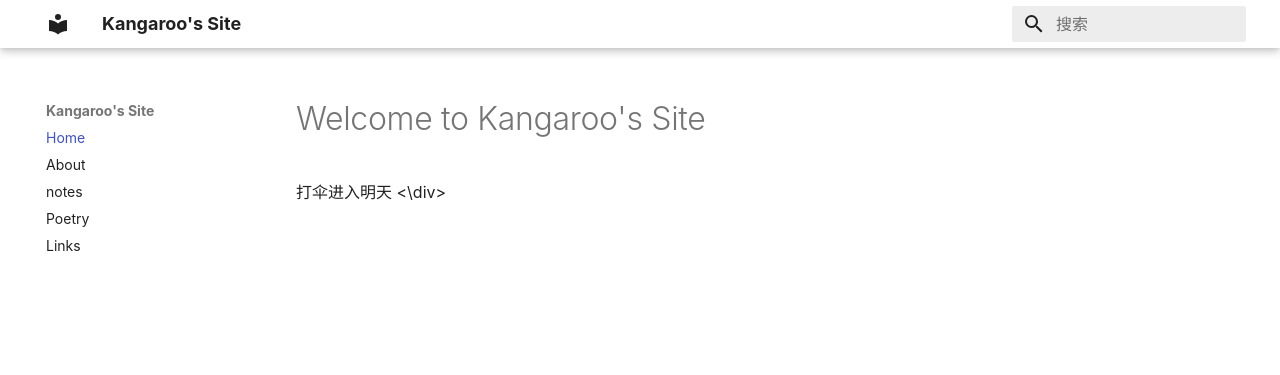
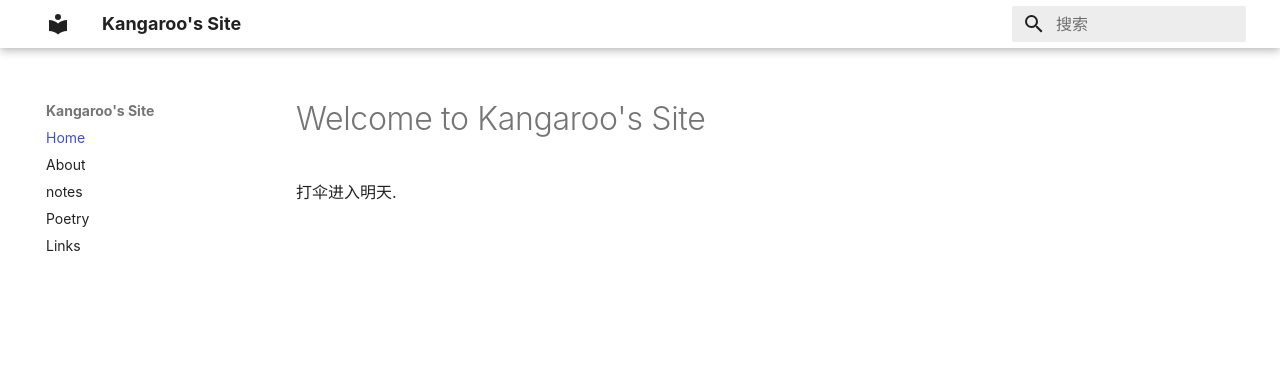
Before and after one commit to paradox-09/my-site, an MkDocs documentation site: the page built from docs/index.md, in a window 1280 px wide. Shown: the top 375 px of the page. Built offline with MkDocs 1.6.1 and Material for MkDocs 9.7.7, drawn with Linux system fonts in a browser that asks for light colours.

Commit message:
the same as the last time

```diff
--- a/docs/index.md
+++ b/docs/index.md
@@ -18,5 +18,6 @@ For full documentation visit [mkdocs.org](https://www.mkdocs.org).
 -->
 <div class="poem">
 
-打伞进入明天
-<\div>
+打伞进入明天.
+
+</div>
```
Also changed, not shown: 1 other file.
